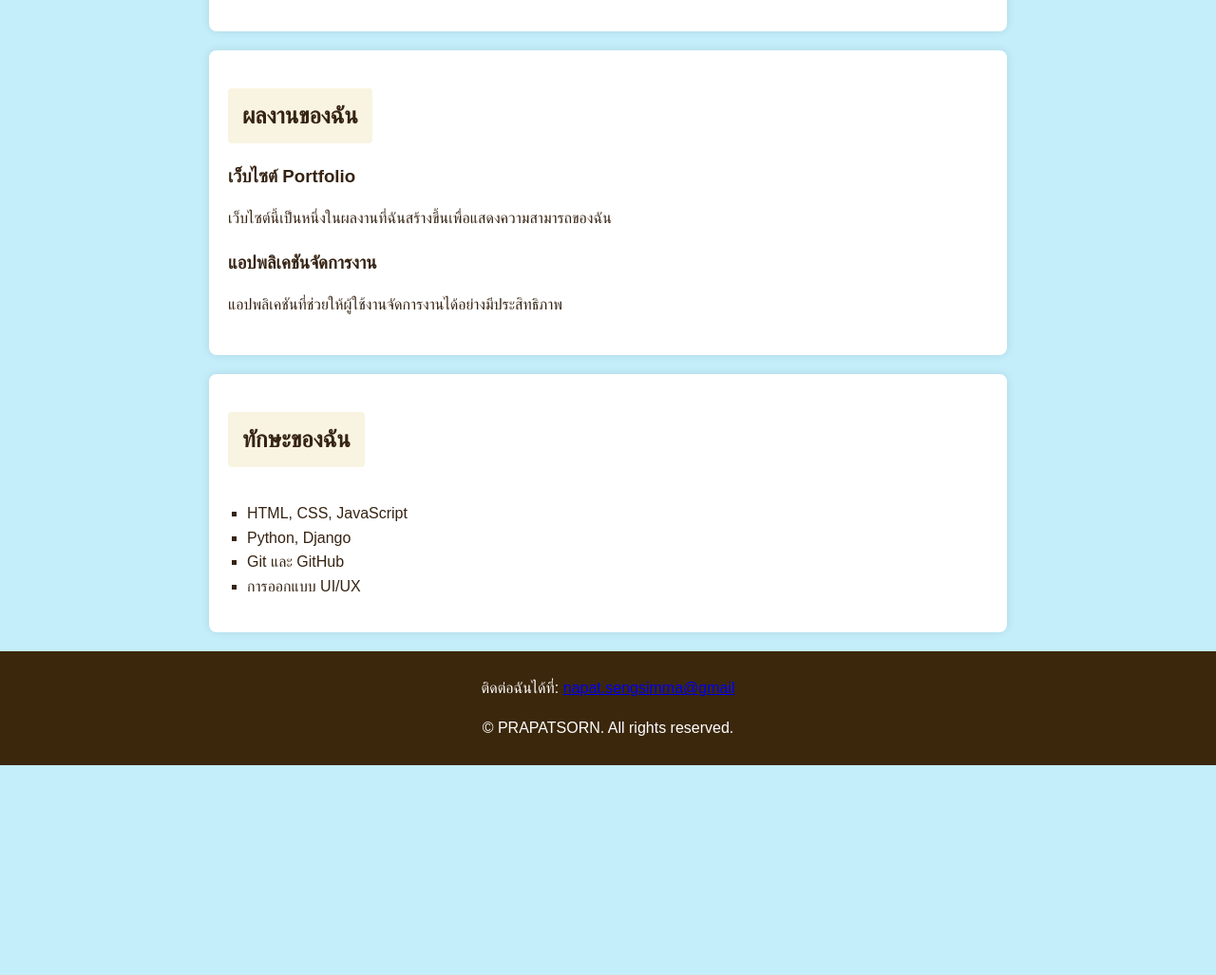
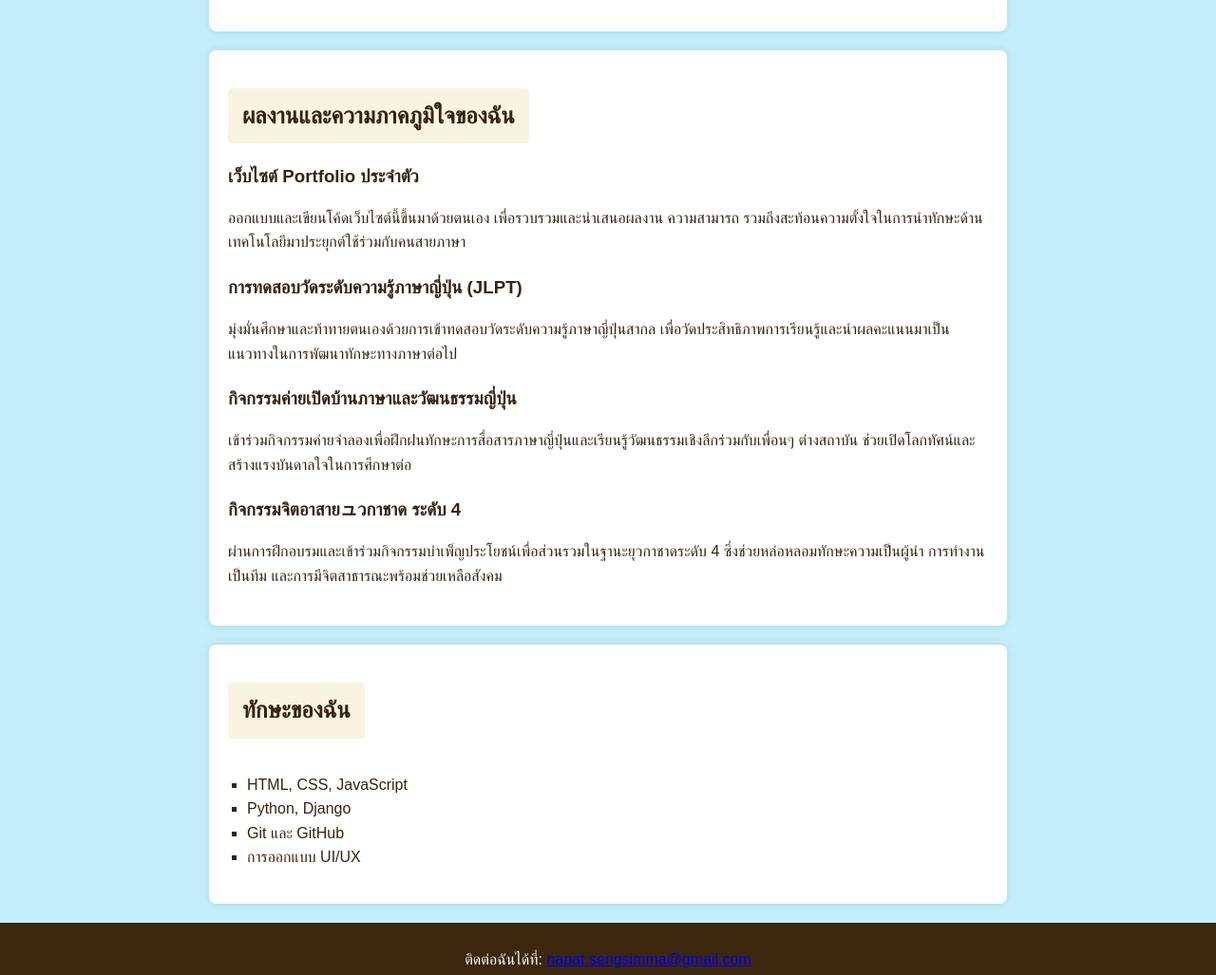
Before and after one commit to PrapatsornSaengsimma17/Napat17, a plain HTML site: page index.html in a window 1280 px wide. Shown: the part 808-1835 px from the top of the page at 95% size. Before the commit the page ends 1614 px from the top, so only its background shows below. Drawn offline with Linux system fonts and the light colour scheme.

Commit message:
Update index.html

```diff
--- a/index.html
+++ b/index.html
@@ -8,14 +8,12 @@
     <link rel="stylesheet" href="style.css">
 </head>
 <body>
-    <!-- ส่วนหัวของเว็บ -->
     <header>
         <h1>สวัสดี! ฉันคือ PRAPATSORN</h1>
         <p>นี่คือผลงานและความภาคภูมิใจของฉัน</p>
     </header>
 
-    <!-- ส่วนเกี่ยวกับตัวเอง -->
-   <section id="about">
+    <section id="about">
         <h2>เกี่ยวกับฉัน</h2>
 
         <img src="77.jpg" alt="รูปภาพของฉัน" width="300">
@@ -25,20 +23,30 @@
         <p>นอกจากการเรียนในห้องเรียนแล้ว ฉันยังชอบท้าทายตัวเองด้วยการฝึกฝนภาษาญี่ปุ่นผ่านสื่อต่างๆ ทั้งการอ่าน การฟัง และการลงมือทำโปรเจกต์ดิจิทัลด้วยตนเอง เว็บไซต์ Portfolio นี้จึงเป็นอีกหนึ่งความตั้งใจที่ฉันอยากจะแสดงให้เห็นถึงความมุ่งมั่นในการพัฒนาทักษะรอบด้าน เพื่อพร้อมเปิดรับทุกการเรียนรู้ในระดับมหาวิทยาลัยค่ะ</p>
     </section>
 
-    <!-- ส่วนแสดงผลงาน -->
     <section id="projects">
-        <h2>ผลงานของฉัน</h2>
+        <h2>ผลงานและความภาคภูมิใจของฉัน</h2>
+
         <div class="project">
-            <h3>เว็บไซต์ Portfolio</h3>
-            <p>เว็บไซต์นี้เป็นหนึ่งในผลงานที่ฉันสร้างขึ้นเพื่อแสดงความสามารถของฉัน</p>
+            <h3>เว็บไซต์ Portfolio ประจำตัว</h3>
+            <p>ออกแบบและเขียนโค้ดเว็บไซต์นี้ขึ้นมาด้วยตนเอง เพื่อรวบรวมและนำเสนอผลงาน ความสามารถ รวมถึงสะท้อนความตั้งใจในการนำทักษะด้านเทคโนโลยีมาประยุกต์ใช้ร่วมกับคนสายภาษา</p>
         </div>
+
         <div class="project">
-            <h3>แอปพลิเคชันจัดการงาน</h3>
-            <p>แอปพลิเคชันที่ช่วยให้ผู้ใช้งานจัดการงานได้อย่างมีประสิทธิภาพ</p>
+            <h3>การทดสอบวัดระดับความรู้ภาษาญี่ปุ่น (JLPT)</h3>
+            <p>มุ่งมั่นศึกษาและท้าทายตนเองด้วยการเข้าทดสอบวัดระดับความรู้ภาษาญี่ปุ่นสากล เพื่อวัดประสิทธิภาพการเรียนรู้และนำผลคะแนนมาเป็นแนวทางในการพัฒนาทักษะทางภาษาต่อไป</p>
+        </div>
+
+        <div class="project">
+            <h3>กิจกรรมค่ายเปิดบ้านภาษาและวัฒนธรรมญี่ปุ่น</h3>
+            <p>เข้าร่วมกิจกรรมค่ายจำลองเพื่อฝึกฝนทักษะการสื่อสารภาษาญี่ปุ่นและเรียนรู้วัฒนธรรมเชิงลึกร่วมกับเพื่อนๆ ต่างสถาบัน ช่วยเปิดโลกทัศน์และสร้างแรงบันดาลใจในการศึกษาต่อ</p>
+        </div>
+
+        <div class="project">
+            <h3>กิจกรรมจิตอาสายュวกาชาด ระดับ 4</h3>
+            <p>ผ่านการฝึกอบรมและเข้าร่วมกิจกรรมบำเพ็ญประโยชน์เพื่อส่วนรวมในฐานะยุวกาชาดระดับ 4 ซึ่งช่วยหล่อหลอมทักษะความเป็นผู้นำ การทำงานเป็นทีม และการมีจิตสาธารณะพร้อมช่วยเหลือสังคม</p>
         </div>
     </section>
 
-    <!-- ส่วนแสดงทักษะ -->
     <section id="skills">
         <h2>ทักษะของฉัน</h2>
         <ul>
@@ -49,14 +57,11 @@
         </ul>
     </section>
 
-    <!-- ส่วนติดต่อและลิขสิทธิ์ -->
     <footer>
-        <p>ติดต่อฉันได้ที่: <a
-  href="Gmail:napat.sengsimma@gmail">napat.sengsimma@gmail</a></p>
+        <p>ติดต่อฉันได้ที่: <a href="mailto:napat.sengsimma@gmail.com">napat.sengsimma@gmail.com</a></p>
         <p>&copy; <span id="year"></span> PRAPATSORN. All rights reserved. </p>
     </footer>
 
-    <!-- ลิงก์ไปยัง JavaScript -->
     <script src="script.js"></script>
 </body>
 </html>
```
